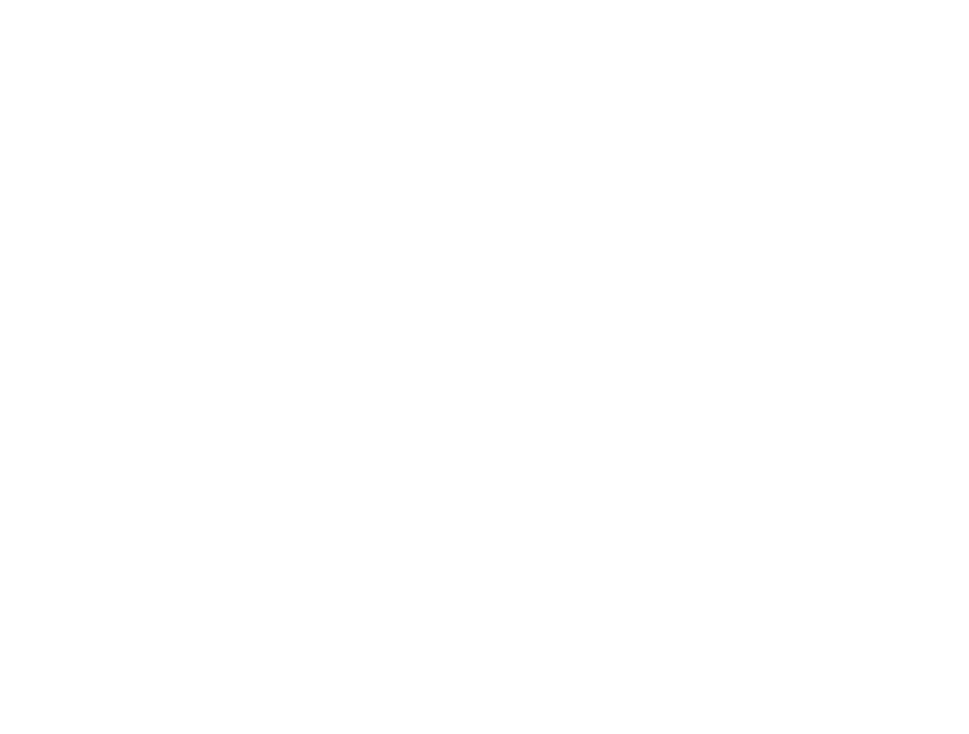
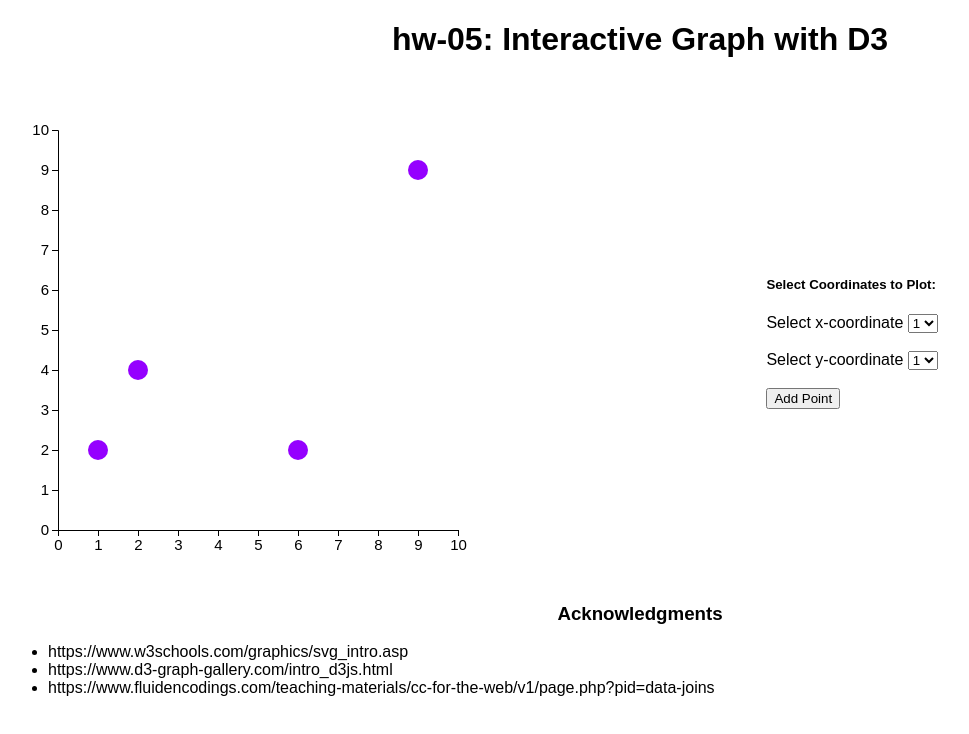
Before and after one commit to DS4200-S23-Class/hw-05-vivek-siraj, a plain HTML site: page index.html in a window 1280 px wide. Shown: the whole page, without its empty margins (0-969 px from the left). Drawn offline with Linux system fonts and the light colour scheme.

Commit message:
scatter plot functions

```diff
--- a/index.html
+++ b/index.html
@@ -1,14 +1,76 @@
+
+
 <!DOCTYPE html>
 <html>
 
 <head>
+
     <meta charset=utf-8/>
+    <link rel="stylesheet" href="style.css">
+    <title>hw-05</title>
+    <script src="js/d3.v6.1.1/d3.min.js"></script>
 </head>
-
 
 <body>
 
+    <h1>hw-05: Interactive Graph with D3</h1>
+    <div class='charts'>
+        <div class="scatter">
+            <div class="chart">
+            </div>
+            <div class="selection">
 
+                <h5>Select Coordinates to Plot:</h5>
+                <form >
+                    <label> Select x-coordinate </label>
+                    <select id="x-cord">
+                    <option value = "1"> 1 </option>
+                    <option value = "2"> 2 </option>
+                    <option value = "3"> 3 </option>
+                    <option value = "4"> 4 </option>
+                    <option value = "5"> 5 </option>
+                    <option value = "6"> 6 </option>
+                    <option value = "7"> 7 </option>
+                    <option value = "8"> 8 </option>
+                    <option value = "9"> 9 </option>
+                    </select>
+                </form>
+                <br>
+                <form>
+                    <label> Select y-coordinate </label>
+                    <select id="y-cord">
+
+                    <option value = "1"> 1 </option>
+                    <option value = "2"> 2 </option>
+                    <option value = "3"> 3 </option>
+                    <option value = "4"> 4 </option>
+                    <option value = "5"> 5 </option>
+                    <option value = "6"> 6 </option>
+                    <option value = "7"> 7 </option>
+                    <option value = "8"> 8 </option>
+                    <option value = "9"> 9 </option>
+                    </select>
+                </form>
+                <br>
+                <button type="button" class="add-point">Add Point</button>
+                </div>
+        </div>
+        <div class="bar-chart">
+        </div>
+    </div>
+
+    <div>
+
+        <h3>Acknowledgments</h3>
+        <div>
+            <ul>
+                <li>https://www.w3schools.com/graphics/svg_intro.asp</li>
+                <li>https://www.d3-graph-gallery.com/intro_d3js.html</li>
+                <li>https://www.fluidencodings.com/teaching-materials/cc-for-the-web/v1/page.php?pid=data-joins</li>
+            </ul>
+        </div>
+    </div>
+<script src="js/d3.v6.1.1/main.js"></script>
 </body>
 
 </html>
--- /dev/null
+++ b/js/d3.v6.1.1/main.js
@@ -0,0 +1,102 @@
+
+const FRAME_HEIGHT = 500;
+const FRAME_WIDTH = 500;
+const MARGINS = {left: 50, right: 50, top: 50, bottom: 50};
+
+
+const SCATTER_FRAME = d3.select('.chart')
+                    .append("svg")
+                    .attr("height", FRAME_HEIGHT)
+                    .attr("width", FRAME_WIDTH)
+                    .attr("class", "frame");
+
+const SELECT_FRAME = d3.select('.selection')
+                        .append("div")
+                        .attr("class", "last-point");
+
+const SCATTER_HEIGHT = FRAME_HEIGHT - MARGINS.top - MARGINS.bottom;
+const SCATTER_WIDTH = FRAME_WIDTH - MARGINS.left - MARGINS.right;
+
+d3.csv("data/scatter-data.csv").then((data) => {
+
+    const MAX_X = 1 + d3.max(data, (d) =>
+                                {return parseInt(d.x)});
+
+    const MAX_Y = 1 + d3.max(data, (d) =>
+                                {return parseInt(d.y)});
+    const X_SCALE = d3.scaleLinear()
+                            .domain([0, (MAX_X)])
+                            .range([0, SCATTER_WIDTH]);
+
+
+    const Y_SCALE = d3.scaleLinear()
+                        .domain([0, (MAX_Y)])
+                        .range([SCATTER_HEIGHT, 0]);
+
+
+    SCATTER_FRAME.selectAll("circle")
+            .data(data)
+            .enter()
+            .append("circle")
+                .attr("cx", (d) => {return (X_SCALE(parseInt(d.x)) + MARGINS.left)})
+                .attr("cy", (d) => {return (MARGINS.top + (Y_SCALE(parseInt(d.y))))})
+                .attr("r", 10)
+                .attr("class", "scatter-point");
+
+    SCATTER_FRAME.append("g")
+        .attr("transform", "translate(" + MARGINS.top + "," +
+        (SCATTER_HEIGHT + MARGINS.top) + ")")
+        .call(d3.axisBottom(X_SCALE).ticks(10))
+            .attr("font-size", "15px");
+
+
+    SCATTER_FRAME.append("g")
+        .attr("transform", "translate(" +
+        (MARGINS.left) + "," + (MARGINS.top) + ")")
+        .call(d3.axisLeft(Y_SCALE).ticks(10))
+            .attr("font-size", "15px");
+
+    function addPoint(event, d) {
+
+        let new_x = d3.selectAll("#x-cord").node().value;
+        let new_y =  d3.selectAll("#y-cord").node().value;
+
+        SCATTER_FRAME.append("circle")
+                        .attr("cx", (d) => {return (X_SCALE(parseInt(new_x)) + MARGINS.left)})
+                        .attr("cy", (d) => {return (MARGINS.top + (Y_SCALE(parseInt(new_y))))})
+                        .attr("r", 10)
+                        .attr("class", "scatter-point")
+                        .on("click", pointClickHandler);
+    }
+
+    const BUTTON = d3.selectAll(".add-point").on("click", addPoint);
+
+    function pointText(pointReference) {
+        let x_point = d3.select(pointReference).attr("cx");
+        let y_point = d3.select(pointReference).attr("cy");
+
+        x_point = Math.round(X_SCALE.invert(x_point - MARGINS.left));
+        y_point = Math.round(Y_SCALE.invert(y_point - MARGINS.top));
+
+        SELECT_FRAME.html("<br>Last Point Click: " + "(" + x_point + "," + y_point + ")")
+
+        }
+
+    // function for adding border to scatter points
+    function addBorder(pointReference) {
+        d3.select(pointReference).classed("border-point", !(d3.select(pointReference).classed("border-point")));
+
+    }
+
+    // event handler for border and last point text
+    function pointClickHandler() {
+        addBorder(this)
+        pointText(this)
+    }
+
+    // event listener for clicking the scatter points
+    const SCATTER_CLICK = d3.selectAll(".scatter-point");
+    SCATTER_CLICK.on("click", pointClickHandler)
+
+
+});
--- /dev/null
+++ b/style.css
@@ -0,0 +1,41 @@
+
+body {
+    font-family: Arial;
+}
+
+
+h1 {
+    text-align: center;
+}
+
+h3 {
+    text-align: center;
+}
+
+.scatter {
+    display: flex;
+}
+
+.chart {
+    width: 60%;
+}
+
+.selection {
+    align-self: center;
+    width: 40%;
+
+}
+
+.scatter-point {
+    fill: rgb(149, 0, 255);
+}
+
+.scatter-point:hover {
+
+    fill: rgb(255, 157, 0);
+}
+
+.border-point {
+    stroke-width: 5px;
+    stroke: rgb(0, 140, 26);
+}
```
